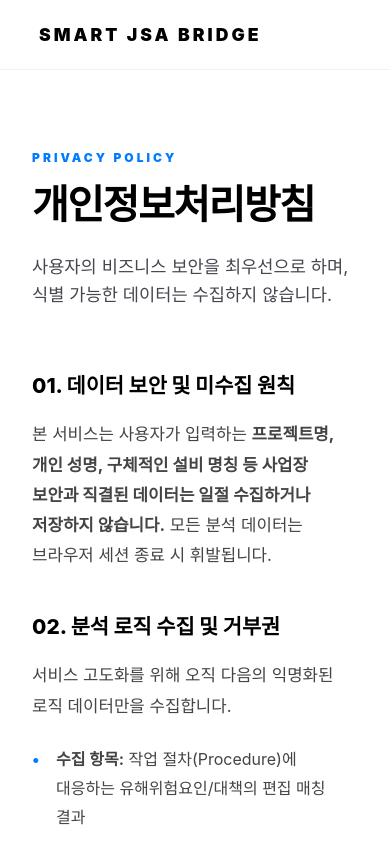
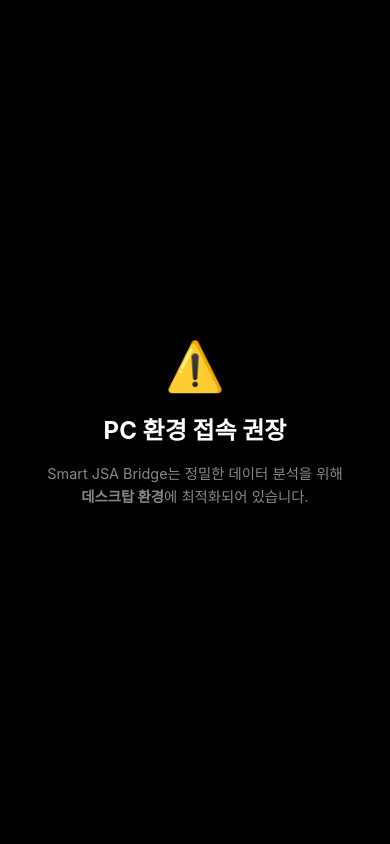
Before and after one commit to hanghanghu716-dotcom/smart-jsa-bridge, a React (Vite) app: page /privacy in a window 390 px wide. Shown: the top 844 px of the page. Built offline with nearby package versions, Linux system fonts and the light colour scheme; a web font is replaced by a local one.

Commit message:
Add files via upload

```diff
--- a/src/App.jsx
+++ b/src/App.jsx
@@ -7,12 +7,14 @@
 import About from './pages/About';
 import Terms from './pages/Terms';
 import Privacy from './pages/Privacy';
+import MobileGuard from './MobileGuard';
 
 function App() {
   return (
     <Router>
+      {/* 전역 모바일 차단 가드 적용 */}
+      <MobileGuard>
         <Routes>
-        {/* 각 경로(Path)에 맞는 컴포넌트를 연결합니다 */}
           <Route path="/" element={<Main />} />
           <Route path="/procedure" element={<Procedure />} />
           <Route path="/info" element={<Info />} />
@@ -21,8 +23,8 @@
           <Route path="/about" element={<About />} />
           <Route path="/terms" element={<Terms />} />
           <Route path="/privacy" element={<Privacy />} />
-
         </Routes>
+      </MobileGuard>
     </Router>
   );
 }
--- /dev/null
+++ b/src/MobileGuard.jsx
@@ -0,0 +1,30 @@
+import React from 'react';
+
+const MobileGuard = ({ children }) => {
+  return (
+    <>
+      {/* 모바일 차단 레이어 */}
+      <div className="mobile-block-view" style={guardStyles.overlay}>
+        <div style={guardStyles.icon}>⚠️</div>
+        <h2 style={guardStyles.title}>PC 환경 접속 권장</h2>
+        <p style={guardStyles.text}>
+          Smart JSA Bridge는 정밀한 데이터 분석을 위해<br/>
+          <strong>데스크탑 환경</strong>에 최적화되어 있습니다.
+        </p>
+      </div>
+      {/* 실제 콘텐츠 */}
+      <div className="main-app-content">
+        {children}
+      </div>
+    </>
+  );
+};
+
+const guardStyles = {
+  overlay: { position: 'fixed', inset: 0, backgroundColor: '#000', zIndex: 9999, display: 'none', flexDirection: 'column', justifyContent: 'center', alignItems: 'center', textAlign: 'center', padding: '2rem' },
+  icon: { fontSize: '3rem', marginBottom: '1rem' },
+  title: { color: '#fff', fontSize: '1.5rem', marginBottom: '1rem' },
+  text: { color: '#888', lineHeight: '1.6', fontSize: '0.9rem' }
+};
+
+export default MobileGuard;
--- a/src/index.css
+++ b/src/index.css
@@ -18,3 +18,13 @@
   width: 100%;
   min-height: 100vh;
 }
+
+/* index.css */
+@media (max-width: 1024px) {
+  .mobile-block-view {
+    display: flex !important; /* 모바일 시 차단창 활성화 */
+  }
+  .main-app-content {
+    display: none !important; /* 모바일 시 기존 앱 숨김 */
+  }
+}
```
Lines whose indentation alone changed are shown as unchanged.
